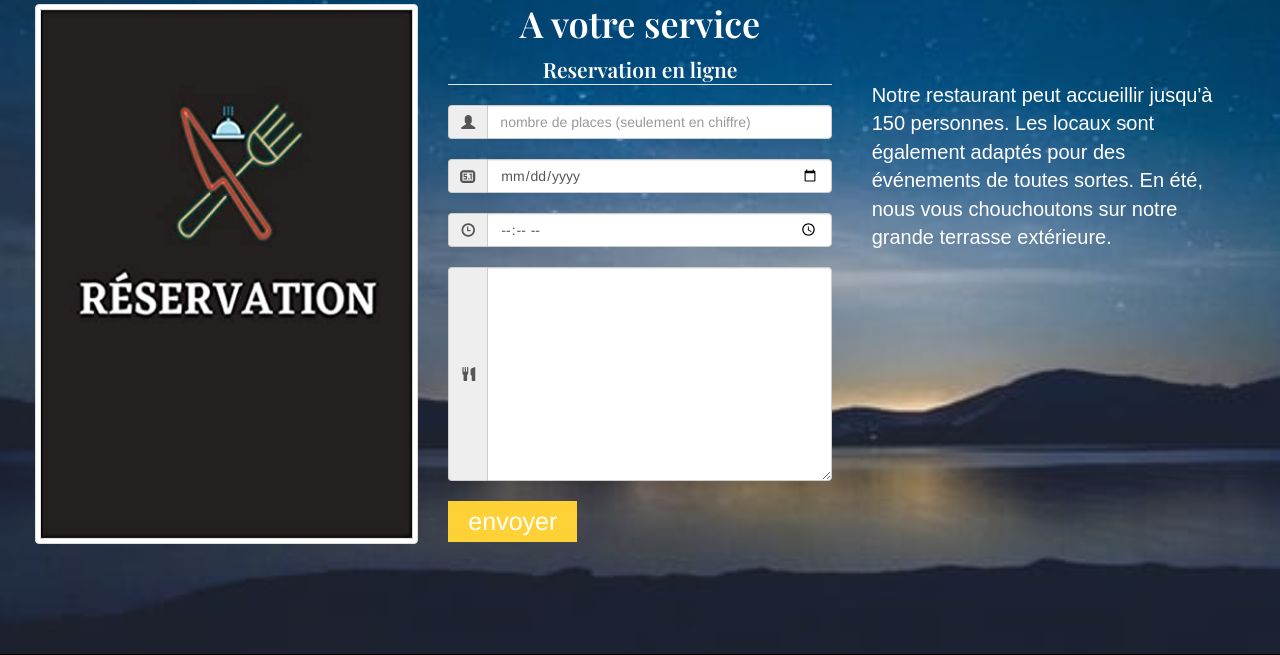
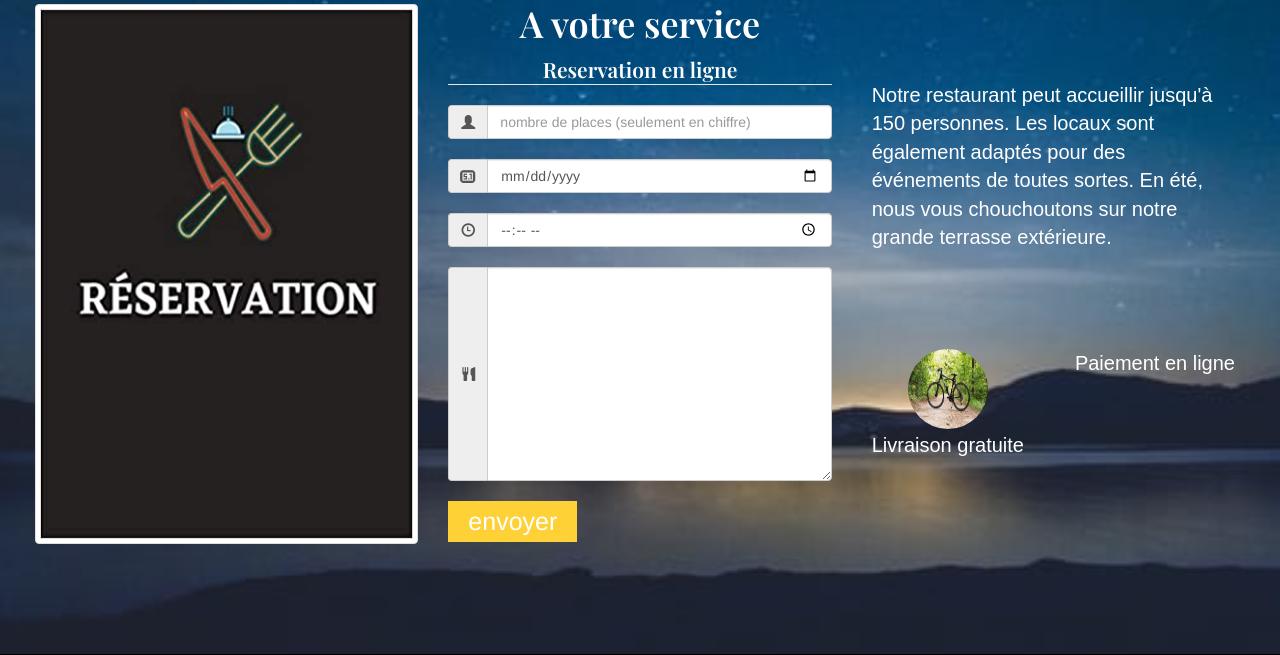
Before and after one commit to Mamadou-Faye/Restauration, a PHP site: page /services.php in a window 1280 px wide. Shown: the part 801-1456 px from the top of the page. Run offline with PHP 8.4, Linux system fonts and the light colour scheme; some libraries are stand-ins or nearby versions; some web fonts are replaced.

Commit message:
ajout de mon image pour le service de livraison plus (style)

```diff
--- a/services.php
+++ b/services.php
@@ -82,6 +82,17 @@ if(isset($_POST['submit'])){
                     Les locaux sont également adaptés pour des événements de toutes sortes.
                     En été, nous vous chouchoutons sur notre grande terrasse extérieure.
                 </div>
+
+                <div class="livraison-paiement">
+                    <div class="livraison">
+                        <img class="img-livraison" src="img/velo1.jpg">
+                        <span>Livraison gratuite</span>
+                    </div>
+                    <div class="paiement">
+                        <img src="">
+                        <span>Paiement en ligne</span>
+                    </div>
+                </div>
             </div>
         </div>
     </div>
--- a/style.css
+++ b/style.css
@@ -332,3 +332,30 @@ table{
   font-size: 20px;
   color: #ffffff;
 }
+
+.myServices .container-fluid .row .col-sm-4 div.livraison-paiement {
+  display: flex;
+  flex-wrap: wrap;
+  justify-content: space-between;
+  margin: 1rem;
+}
+
+.myServices .container-fluid .row .col-sm-4 div.livraison-paiement div.livraison {
+  display: flex;
+  flex-direction: column;
+  align-items: center;
+}
+
+.myServices .container-fluid .row .col-sm-4 div.livraison-paiement div.livraison img.img-livraison {
+  border-radius: 50%;
+  width: 80px;
+  height: 80px;
+}
+
+.myServices .container-fluid .row .col-sm-4 div.livraison-paiement div.livraison span,
+.myServices .container-fluid .row .col-sm-4 div.livraison-paiement div.paiement span {
+  color: #ffffff;
+  font-family: arial;
+  font-size: 20px;
+  margin-top: .2rem;
+}
```
Also changed, not shown: img/velo1.jpg (added).
